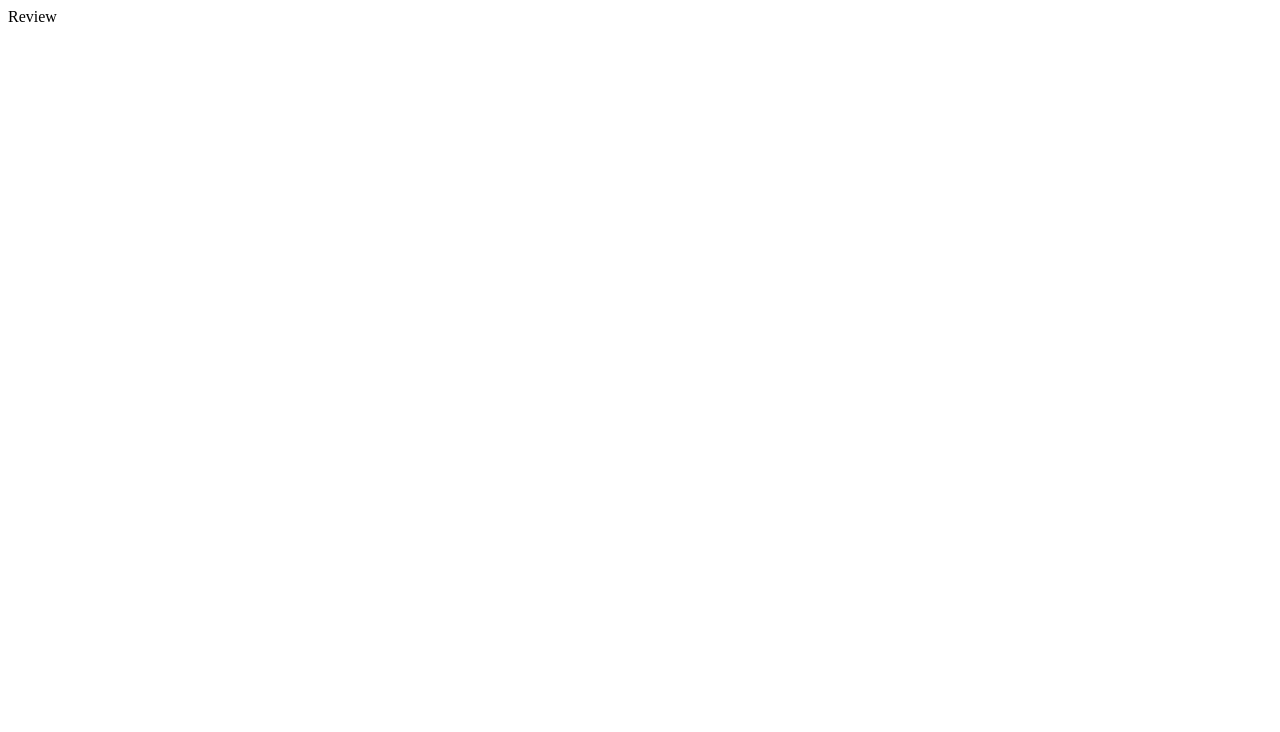
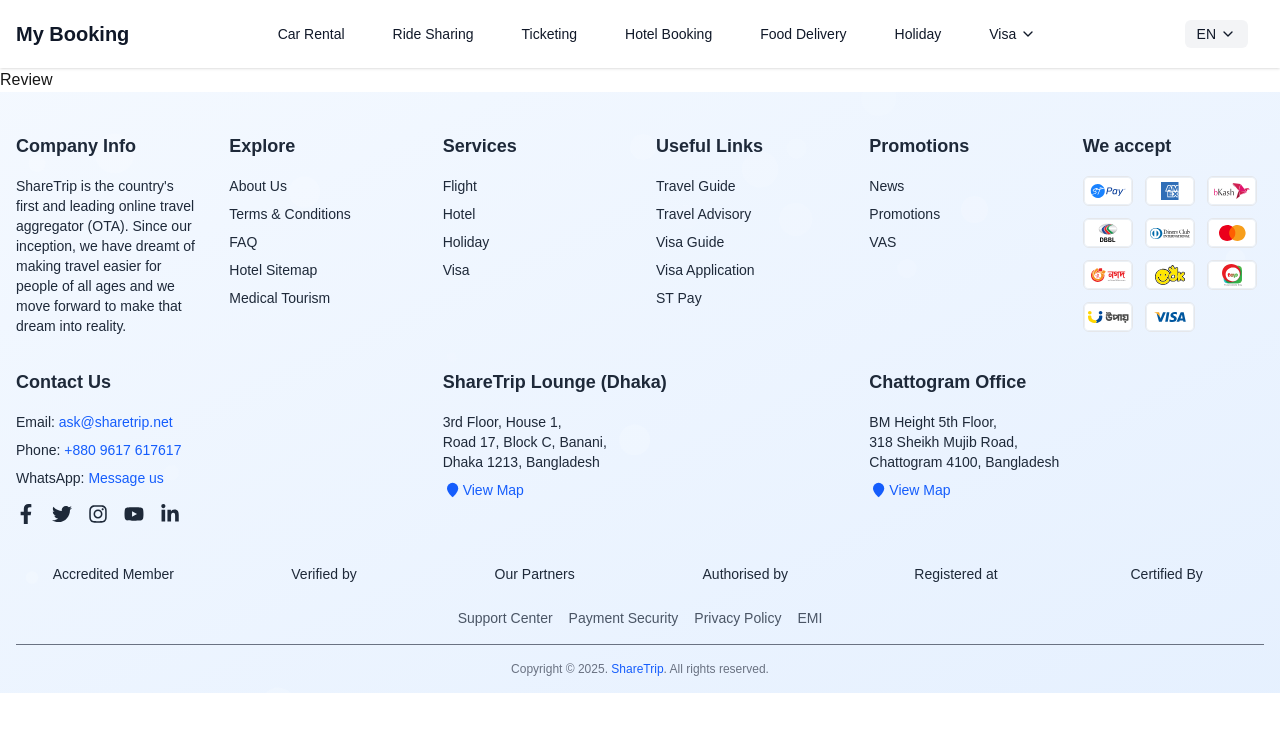
Before and after one commit to khmuhib01/trippe, a Next.js app: page /test in a window 1280 px wide. Shown: the top 732 px of the page. Built offline with nearby package versions, Linux system fonts and the light colour scheme.

Commit message:
navigation issue fixed

```diff
--- a/src/app/(rental)/car-rental/layout.js
+++ b/src/app/(rental)/car-rental/layout.js
@@ -3,6 +3,7 @@
 import CarRentalHeader from '@/components/inc/car-rental/CarRentalHeader';
 import MainHeader from '@/components/inc/MainHeader';
 import MainFooter from '@/components/inc/MainFooter';
+import CarRentalFooter from '@/components/inc/car-rental/CarRentalFooter';
 
 const geistSans = Geist({
 	variable: '--font-geist-sans',
@@ -21,13 +22,10 @@
 
 export default function CarRentalLayout({children}) {
 	return (
-		<html lang="en">
-			<body className={`${geistSans.variable} ${geistMono.variable} antialiased`}>
-				<MainHeader />
-				<CarRentalHeader />
-				{children}
-				<MainFooter />
-			</body>
-		</html>
+		<div>
+			<CarRentalHeader />
+			{children}
+			<CarRentalFooter />
+		</div>
 	);
 }
--- a/src/app/(home)/layout.js
+++ b/src/app/layout.js
@@ -1,5 +1,5 @@
 import {Geist, Geist_Mono} from 'next/font/google';
-import './../globals.css';
+import './globals.css';
 import MainHeader from '@/components/inc/MainHeader';
 import MainFooter from '@/components/inc/MainFooter';
 
--- a/src/app/test/page.jsx
+++ b/src/app/test/page.jsx
@@ -1,5 +1,13 @@
+'use client';
+
+import Link from 'next/link';
 import React from 'react';
 
 export default function TestPage() {
-	return <div>TestPage</div>;
+	return (
+		<div>
+			<h1>TestPage</h1>
+			<Link href="/test/1">sadass</Link>
+		</div>
+	);
 }
--- a/src/components/inc/MainHeader.jsx
+++ b/src/components/inc/MainHeader.jsx
@@ -9,18 +9,18 @@
 
 	const menuItems = [
 		{name: 'Car Rental', href: '/car-rental'},
-		{name: 'Ride Sharing', href: '#'},
-		{name: 'Ticketing', href: '#'},
-		{name: 'Hotel Booking', href: '#'},
-		{name: 'Food Delivery', href: '#'},
-		{name: 'Holiday', href: '#'},
+		{name: 'Ride Sharing', href: '/ride-sharing'},
+		{name: 'Ticketing', href: '/ticketing'},
+		{name: 'Hotel Booking', href: '/hotel-booking'},
+		{name: 'Food Delivery', href: '/food-delivery'},
+		{name: 'Holiday', href: '/holiday'},
 		{
 			name: 'Visa',
-			href: '#',
+			href: '/visa',
 			submenu: [
-				{name: 'Visa Application', href: '#'},
-				{name: 'Visa Guide', href: '#'},
-				{name: 'Visa Transit', href: '#'},
+				{name: 'Visa Application', href: '/visa/application'},
+				{name: 'Visa Guide', href: '/visa/guide'},
+				{name: 'Visa Transit', href: '/visa/transit'},
 			],
 		},
 	];
@@ -28,7 +28,6 @@
 	return (
 		<header className="bg-white text-gray-900 py-4 shadow-sm transition-colors duration-300 sticky top-0 z-50">
 			<div className="container mx-auto flex items-center justify-between px-4">
-				{/* Logo */}
 				<Link href="/" className="flex items-center">
 					<h1 className="text-xl font-bold">My Booking</h1>
 				</Link>
@@ -39,14 +38,13 @@
 						<div key={item.name} className="relative group">
 							{item.submenu ? (
 								<>
-									<Link
-										href={item.href}
+									<button
+										type="button"
 										className="flex items-center hover:text-blue-600 transition-colors px-3 py-2 rounded-md text-sm font-medium text-gray-900"
 									>
 										{item.name}
 										<FiChevronDown className="ml-1 w-4 h-4" />
-									</Link>
-									{/* Hover Submenu */}
+									</button>
 									<div className="absolute left-1/2 transform -translate-x-1/2 top-full mt-2 bg-white shadow-md rounded-md overflow-hidden min-w-[180px] hidden group-hover:block z-20">
 										{item.submenu.map((subitem) => (
 											<Link
@@ -96,14 +94,12 @@
 					mobileMenuOpen ? 'translate-x-0' : 'translate-x-full'
 				} sm:hidden`}
 			>
-				{/* Close Button */}
 				<div className="flex justify-end p-4">
 					<button className="p-2 text-gray-700 hover:bg-gray-100" onClick={() => setMobileMenuOpen(false)}>
 						<FiX className="w-6 h-6" />
 					</button>
 				</div>
 
-				{/* Mobile Menu Items */}
 				<nav className="flex flex-col px-6 space-y-2">
 					{menuItems.map((item) => (
 						<div key={item.name}>
@@ -147,7 +143,7 @@
 				</nav>
 			</div>
 
-			{/* Background Overlay */}
+			{/* Overlay */}
 			{mobileMenuOpen && (
 				<div
 					className="fixed inset-0 bg-black bg-opacity-40 z-40 lg:hidden"
--- /dev/null
+++ b/src/components/inc/car-rental/CarRentalFooter.jsx
@@ -0,0 +1,5 @@
+import React from 'react';
+
+export default function CarRentalFooter() {
+	return <div>CarRentalFooter</div>;
+}
--- a/src/components/inc/car-rental/CarRentalHeader.jsx
+++ b/src/components/inc/car-rental/CarRentalHeader.jsx
@@ -3,7 +3,7 @@
 export default function CarRentalHeader() {
 	return (
 		<div className="h-[40px] bg-red-300">
-			<h1>Header Goes here</h1>
+			<h1>CarRentalHeader</h1>
 		</div>
 	);
 }
```
Also changed, not shown: src/app/page.js (renamed from src/app/(home)/page.js).
